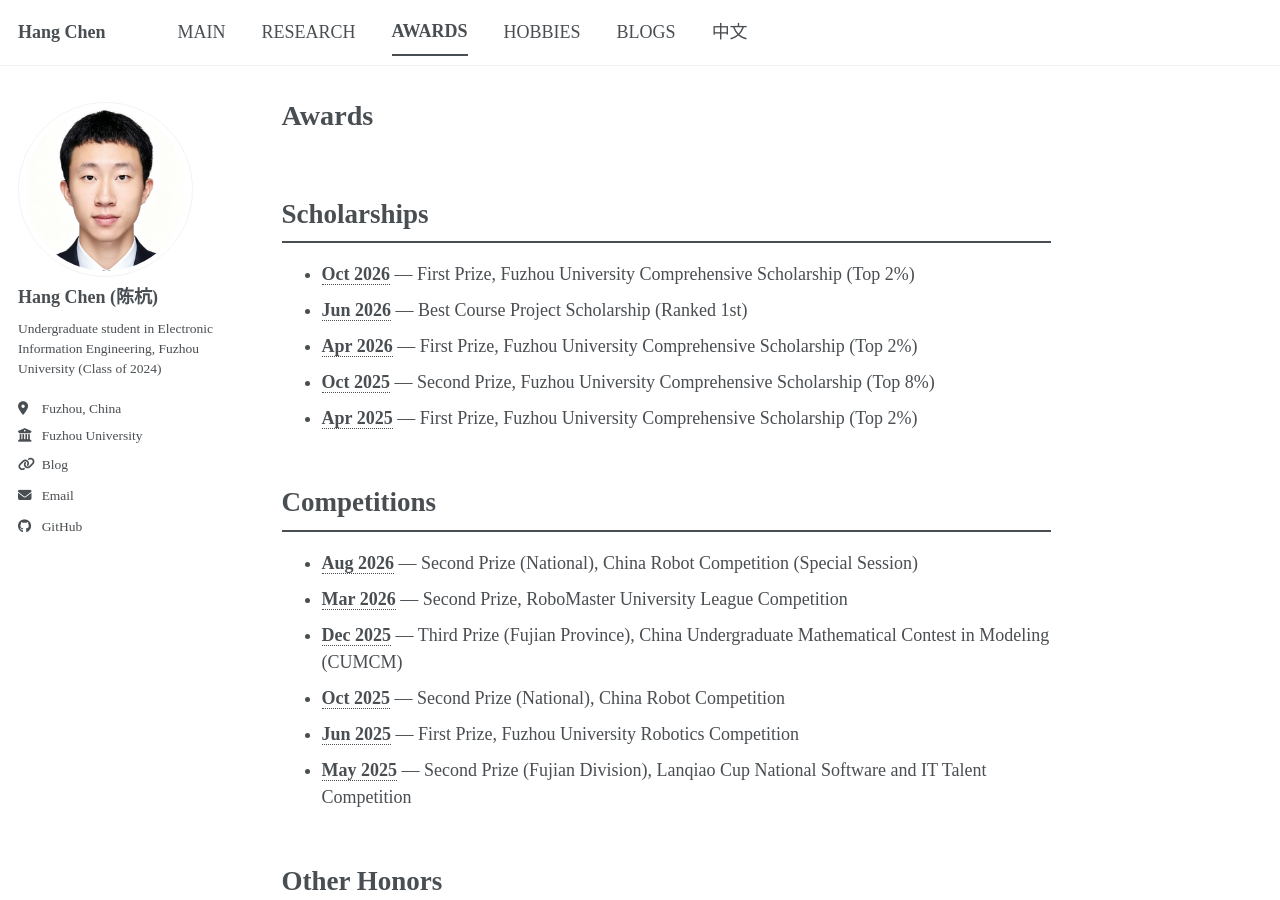
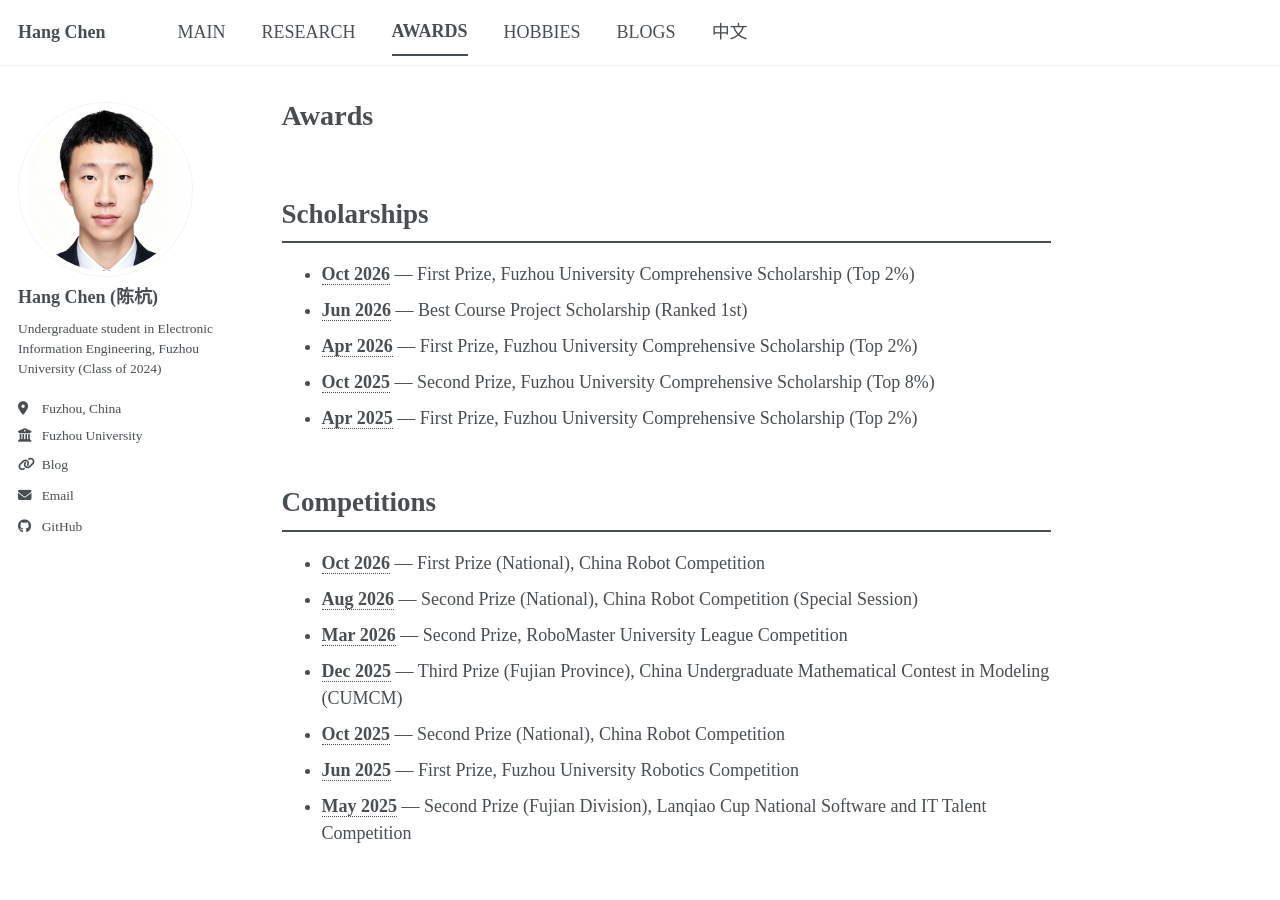
Before and after one commit to Nomkr/Nomkr.github.io, a Jekyll site: the page built from _pages/awards.md, in a window 1280 px wide and 900 px high. Built offline with Jekyll 4.4.1, drawn with Linux system fonts in a browser that asks for light colours; a style sheet for code colours, icons or effects is not loaded.

Commit message:
Add China Robot Competition first prize

```diff
--- a/_pages/awards.md
+++ b/_pages/awards.md
@@ -15,6 +15,7 @@ author_profile: true
 
 ## Competitions
 
+- **Oct 2026** — First Prize (National), China Robot Competition
 - **Aug 2026** — Second Prize (National), China Robot Competition (Special Session)
 - **Mar 2026** — Second Prize, RoboMaster University League Competition
 - **Dec 2025** — Third Prize (Fujian Province), China Undergraduate Mathematical Contest in Modeling (CUMCM)
```
